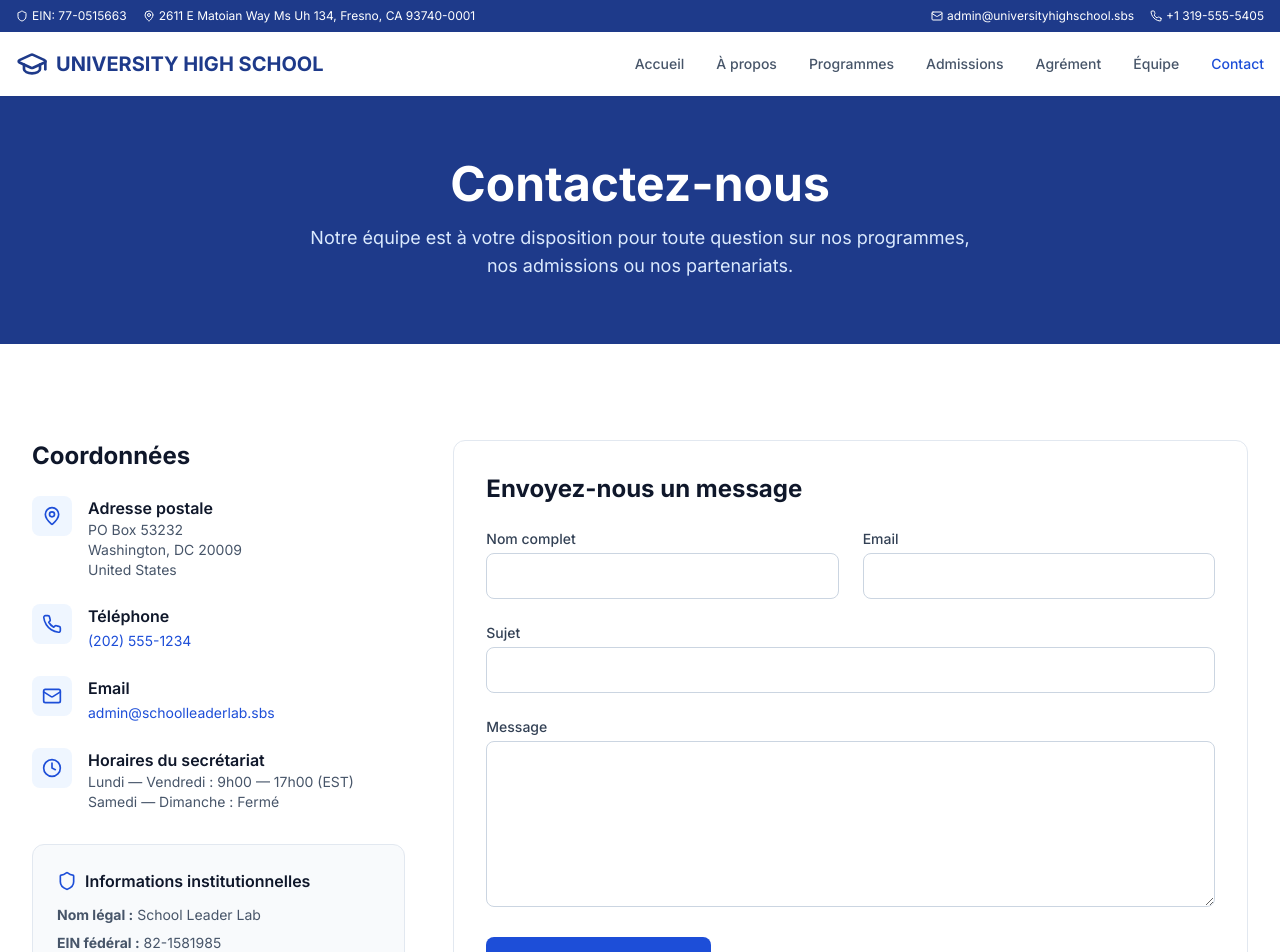
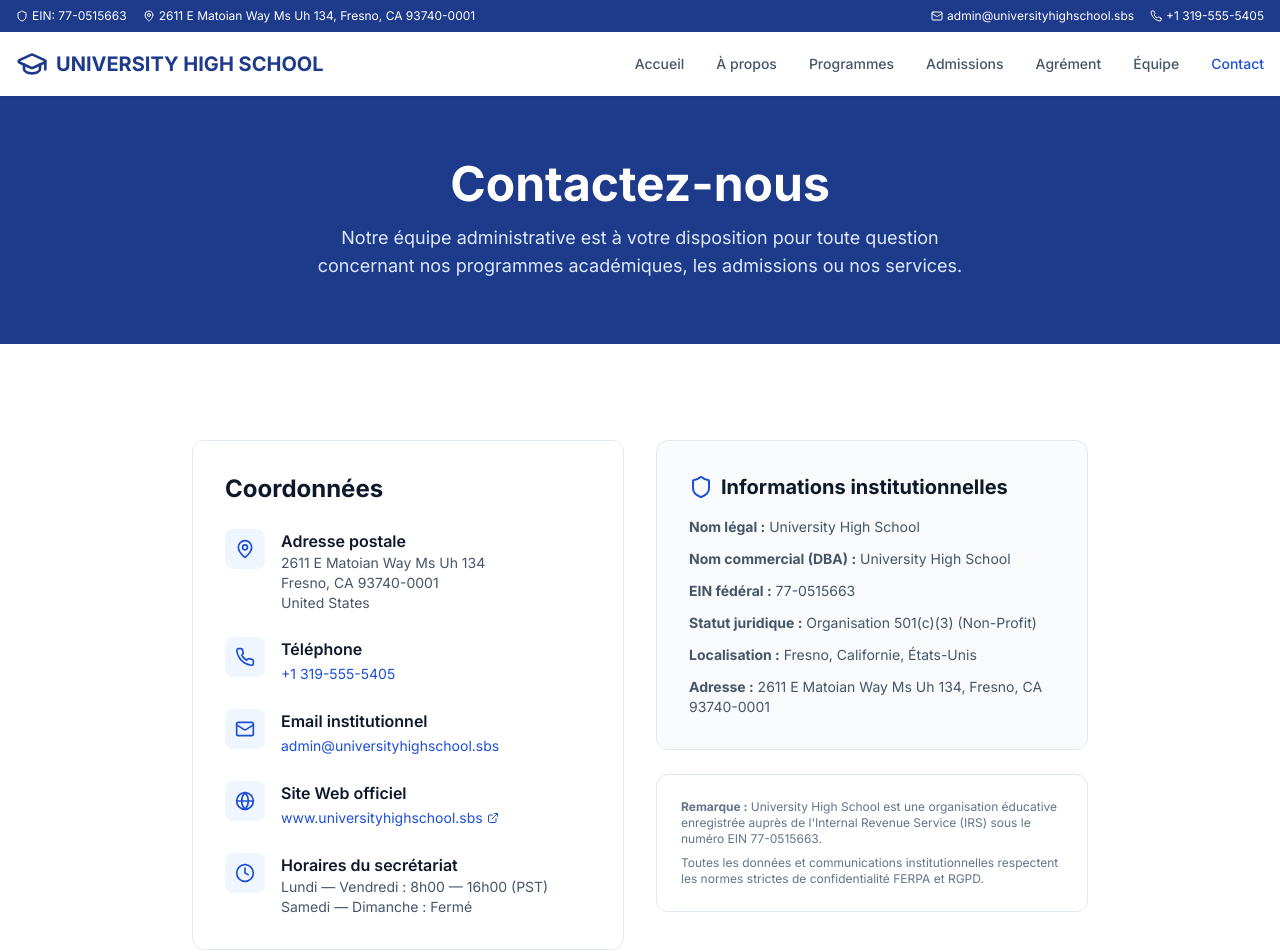
Before and after one commit to irmafiguero199/schoolleaderlab.sbs, a React (Vite) app: page /contact in a window 1280 px wide. Shown: the top 952 px of the page. Built offline with nearby package versions, Linux system fonts and the light colour scheme.

Commit message:
Revise Contact page for University High School
Updated contact information and institutional details for University High School.

```diff
--- a/src/pages/Contact.jsx
+++ b/src/pages/Contact.jsx
@@ -1,82 +1,88 @@
-import { useState } from 'react'
 import { Helmet } from 'react-helmet-async'
-import { MapPin, Phone, Mail, Clock, Send, CheckCircle, Shield } from 'lucide-react'
+import { MapPin, Phone, Mail, Clock, Shield, Globe, ExternalLink } from 'lucide-react'
 
 function Contact() {
-  const [formData, setFormData] = useState({ name: '', email: '', subject: '', message: '' })
-  const [submitted, setSubmitted] = useState(false)
-  const handleChange = (e) => setFormData({ ...formData, [e.target.name]: e.target.value })
-  const handleSubmit = (e) => { e.preventDefault(); setSubmitted(true) }
-
   return (
     <>
       <Helmet>
-        <title>Contact — School Leader Lab</title>
-        <meta name="description" content="Contactez School Leader Lab. Adresse : PO Box 53232, Washington, DC 20009. Email : admin@schoolleaderlab.sbs. Téléphone : (202) 555-1234. EIN 82-1581985." />
+        <title>Contact — University High School</title>
+        <meta name="description" content="Contactez University High School à Fresno, CA. Adresse : 2611 E Matoian Way Ms Uh 134, Fresno, CA 93740-0001. Email : admin@universityhighschool.sbs. EIN 77-0515663." />
       </Helmet>
       <div className="bg-primary-900 text-white py-16">
         <div className="container-main px-4 text-center">
           <h1 className="text-4xl md:text-5xl font-bold mb-4">Contactez-nous</h1>
-          <p className="text-primary-100 text-lg max-w-2xl mx-auto">Notre équipe est à votre disposition pour toute question sur nos programmes, nos admissions ou nos partenariats.</p>
+          <p className="text-primary-100 text-lg max-w-2xl mx-auto">Notre équipe administrative est à votre disposition pour toute question concernant nos programmes académiques, les admissions ou nos services.</p>
         </div>
       </div>
       <section className="section-padding bg-white">
         <div className="container-main">
-          <div className="grid lg:grid-cols-3 gap-12">
-            <div className="lg:col-span-1 space-y-8">
-              <div>
+          <div className="max-w-4xl mx-auto grid md:grid-cols-2 gap-8">
+
+            {/* Coordonnées de contact */}
+            <div className="bg-white p-8 rounded-xl border border-slate-200 space-y-6">
               <h2 className="text-2xl font-bold text-slate-900 mb-6">Coordonnées</h2>
               <div className="space-y-6">
                 <div className="flex items-start gap-4">
                   <div className="w-10 h-10 bg-primary-50 rounded-lg flex items-center justify-center shrink-0"><MapPin className="w-5 h-5 text-primary-700" /></div>
-                    <div><p className="font-semibold text-slate-900">Adresse postale</p><p className="text-sm text-slate-600">PO Box 53232<br />Washington, DC 20009<br />United States</p></div>
+                  <div>
+                    <p className="font-semibold text-slate-900">Adresse postale</p>
+                    <p className="text-sm text-slate-600">2611 E Matoian Way Ms Uh 134<br />Fresno, CA 93740-0001<br />United States</p>
+                  </div>
                 </div>
                 <div className="flex items-start gap-4">
                   <div className="w-10 h-10 bg-primary-50 rounded-lg flex items-center justify-center shrink-0"><Phone className="w-5 h-5 text-primary-700" /></div>
-                    <div><p className="font-semibold text-slate-900">Téléphone</p><a href="tel:+12025551234" className="text-sm text-primary-700 hover:underline">(202) 555-1234</a></div>
+                  <div>
+                    <p className="font-semibold text-slate-900">Téléphone</p>
+                    <a href="tel:+13195555405" className="text-sm text-primary-700 hover:underline">+1 319-555-5405</a>
+                  </div>
                 </div>
                 <div className="flex items-start gap-4">
                   <div className="w-10 h-10 bg-primary-50 rounded-lg flex items-center justify-center shrink-0"><Mail className="w-5 h-5 text-primary-700" /></div>
-                    <div><p className="font-semibold text-slate-900">Email</p><a href="mailto:admin@schoolleaderlab.sbs" className="text-sm text-primary-700 hover:underline">admin@schoolleaderlab.sbs</a></div>
+                  <div>
+                    <p className="font-semibold text-slate-900">Email institutionnel</p>
+                    <a href="mailto:admin@universityhighschool.sbs" className="text-sm text-primary-700 hover:underline">admin@universityhighschool.sbs</a>
+                  </div>
+                </div>
+                <div className="flex items-start gap-4">
+                  <div className="w-10 h-10 bg-primary-50 rounded-lg flex items-center justify-center shrink-0"><Globe className="w-5 h-5 text-primary-700" /></div>
+                  <div>
+                    <p className="font-semibold text-slate-900">Site Web officiel</p>
+                    <a href="https://www.universityhighschool.sbs" className="text-sm text-primary-700 hover:underline inline-flex items-center gap-1">www.universityhighschool.sbs <ExternalLink className="w-3 h-3" /></a>
+                  </div>
                 </div>
                 <div className="flex items-start gap-4">
                   <div className="w-10 h-10 bg-primary-50 rounded-lg flex items-center justify-center shrink-0"><Clock className="w-5 h-5 text-primary-700" /></div>
-                    <div><p className="font-semibold text-slate-900">Horaires du secrétariat</p><p className="text-sm text-slate-600">Lundi — Vendredi : 9h00 — 17h00 (EST)<br />Samedi — Dimanche : Fermé</p></div>
+                  <div>
+                    <p className="font-semibold text-slate-900">Horaires du secrétariat</p>
+                    <p className="text-sm text-slate-600">Lundi — Vendredi : 8h00 — 16h00 (PST)<br />Samedi — Dimanche : Fermé</p>
                   </div>
                 </div>
               </div>
-              <div className="bg-slate-50 p-6 rounded-xl border border-slate-200">
-                <div className="flex items-center gap-2 mb-3"><Shield className="w-5 h-5 text-primary-700" /><h3 className="font-semibold text-slate-900">Informations institutionnelles</h3></div>
-                <ul className="space-y-2 text-sm text-slate-600">
-                  <li><strong>Nom légal :</strong> School Leader Lab</li>
-                  <li><strong>EIN fédéral :</strong> 82-1581985</li>
-                  <li><strong>Statut :</strong> Organisation 501(c)(3)</li>
-                  <li><strong>Adresse :</strong> PO Box 53232, Washington, DC 20009</li>
-                  <li><strong>Domaine :</strong> schoolleaderlab.sbs</li>
+            </div>
+
+            {/* Informations institutionnelles & Légales */}
+            <div className="space-y-6">
+              <div className="bg-slate-50 p-8 rounded-xl border border-slate-200">
+                <div className="flex items-center gap-2 mb-4">
+                  <Shield className="w-6 h-6 text-primary-700" />
+                  <h3 className="text-xl font-bold text-slate-900">Informations institutionnelles</h3>
+                </div>
+                <ul className="space-y-3 text-sm text-slate-600">
+                  <li><strong>Nom légal :</strong> University High School</li>
+                  <li><strong>Nom commercial (DBA) :</strong> University High School</li>
+                  <li><strong>EIN fédéral :</strong> 77-0515663</li>
+                  <li><strong>Statut juridique :</strong> Organisation 501(c)(3) (Non-Profit)</li>
+                  <li><strong>Localisation :</strong> Fresno, Californie, États-Unis</li>
+                  <li><strong>Adresse :</strong> 2611 E Matoian Way Ms Uh 134, Fresno, CA 93740-0001</li>
                 </ul>
               </div>
+
+              <div className="p-6 border border-slate-200 rounded-xl bg-white text-xs text-slate-500 space-y-2">
+                <p><strong>Remarque :</strong> University High School est une organisation éducative enregistrée auprès de l'Internal Revenue Service (IRS) sous le numéro EIN 77-0515663.</p>
+                <p>Toutes les données et communications institutionnelles respectent les normes strictes de confidentialité FERPA et RGPD.</p>
               </div>
-            <div className="lg:col-span-2">
-              {submitted ? (
-                <div className="bg-green-50 border border-green-200 rounded-xl p-8 text-center h-full flex flex-col items-center justify-center">
-                  <CheckCircle className="w-12 h-12 text-green-600 mb-4" />
-                  <h3 className="text-xl font-bold text-green-800 mb-2">Message envoyé</h3>
-                  <p className="text-green-700">Merci de nous avoir contactés. Nous vous répondrons dans les plus brefs délais à l\'adresse <strong>{formData.email}</strong>.</p>
             </div>
-              ) : (
-                <form onSubmit={handleSubmit} className="bg-white p-8 rounded-xl border border-slate-200 space-y-6">
-                  <h2 className="text-2xl font-bold text-slate-900 mb-2">Envoyez-nous un message</h2>
-                  <div className="grid md:grid-cols-2 gap-6">
-                    <div><label className="block text-sm font-medium text-slate-700 mb-1">Nom complet</label><input type="text" name="name" required value={formData.name} onChange={handleChange} className="w-full px-4 py-2.5 rounded-lg border border-slate-300 focus:ring-2 focus:ring-primary-500 focus:border-transparent" /></div>
-                    <div><label className="block text-sm font-medium text-slate-700 mb-1">Email</label><input type="email" name="email" required value={formData.email} onChange={handleChange} className="w-full px-4 py-2.5 rounded-lg border border-slate-300 focus:ring-2 focus:ring-primary-500 focus:border-transparent" /></div>
-                  </div>
-                  <div><label className="block text-sm font-medium text-slate-700 mb-1">Sujet</label><input type="text" name="subject" required value={formData.subject} onChange={handleChange} className="w-full px-4 py-2.5 rounded-lg border border-slate-300 focus:ring-2 focus:ring-primary-500 focus:border-transparent" /></div>
-                  <div><label className="block text-sm font-medium text-slate-700 mb-1">Message</label><textarea name="message" rows="6" required value={formData.message} onChange={handleChange} className="w-full px-4 py-2.5 rounded-lg border border-slate-300 focus:ring-2 focus:ring-primary-500 focus:border-transparent"></textarea></div>
-                  <button type="submit" className="btn-primary"><Send className="w-4 h-4 mr-2" />Envoyer le message</button>
-                  <p className="text-xs text-slate-500">School Leader Lab — EIN 82-1581985 — PO Box 53232, Washington, DC 20009. Conforme au RGPD et au FERPA.</p>
-                </form>
-              )}
-            </div>
+
           </div>
         </div>
       </section>
```
Lines whose indentation alone changed are shown as unchanged.
